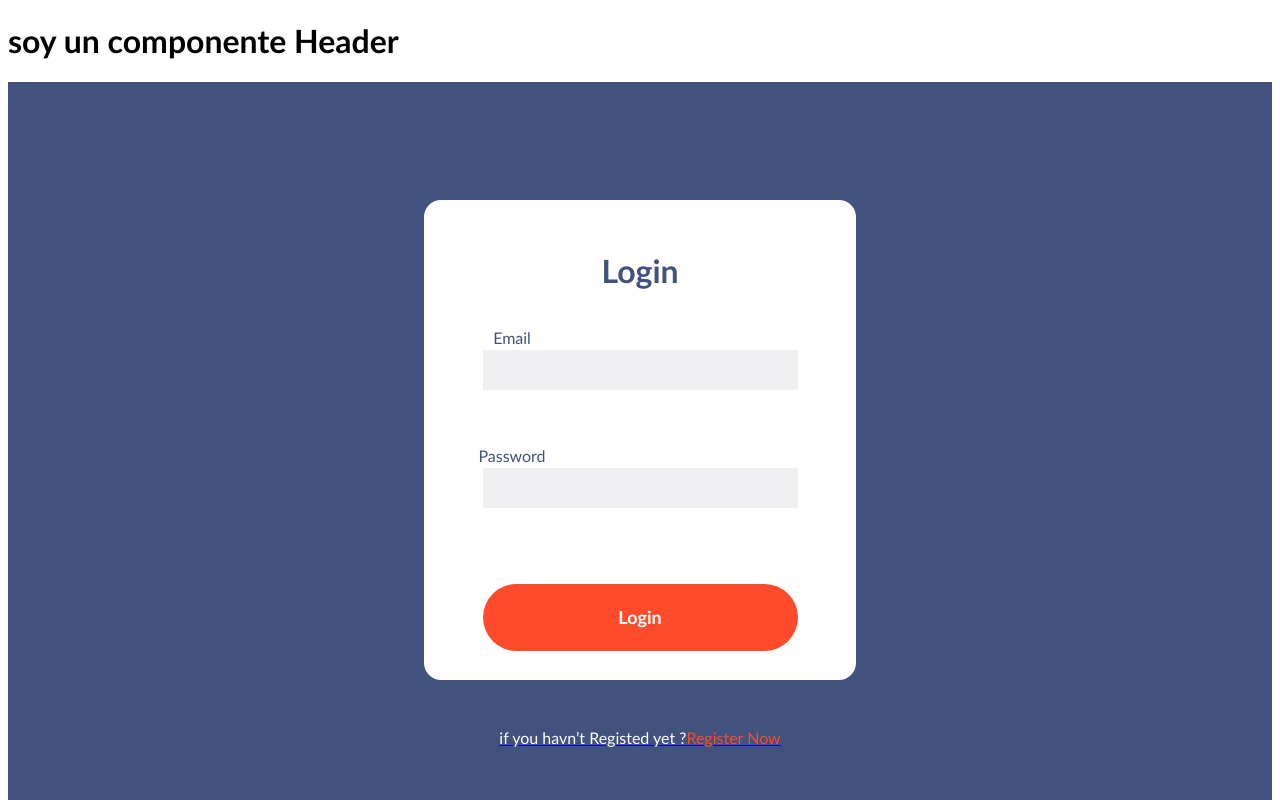
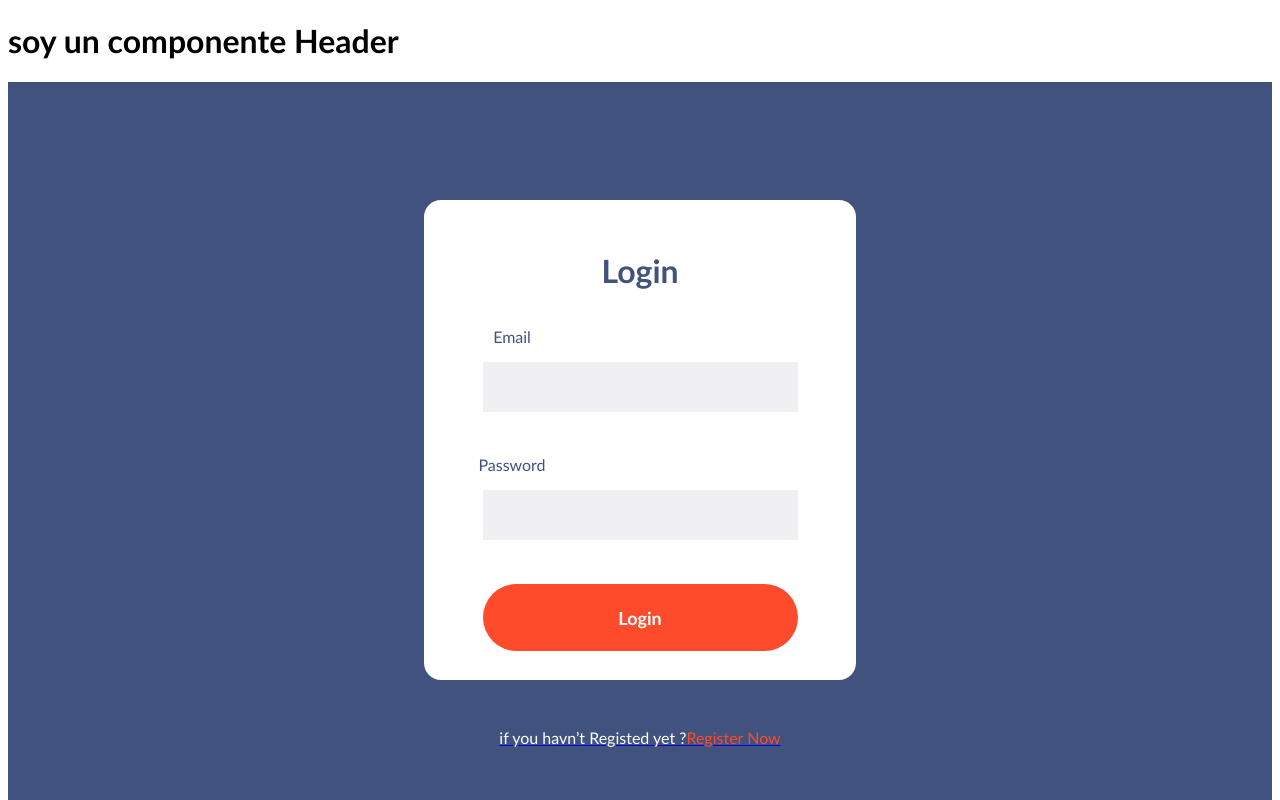
Before and after one commit to jolivert/Fullstack_project, a React (Vite) app in the folder FRONTEND/: page / in a window 1280 px wide. Shown: the top 800 px of the page. Built offline with nearby package versions, Linux system fonts and the light colour scheme.

Commit message:
refactor: input style login

```diff
--- a/FRONTEND/src/assets/style/login.css
+++ b/FRONTEND/src/assets/style/login.css
@@ -21,22 +21,22 @@
 
 .box-signin input{
     border: none;
-    margin-bottom: 3em;
+    margin-bottom: 2em;
     width: 315px;
-    height: 40px;
+    height: 50px;
     left: 574px;
     top: 431px;
     background: #F0F0F3;
 }
 .box-signin p{
     margin-left: -16em;
-    margin-bottom: 3px;
+
 }
 
 .box-signin button{
     font-size:large;
     font-weight:700;
-    margin-top: 2em;
+    margin-top: 1em;
     color: #FFFFFF;
     border: none;
     width: 315px;
```
